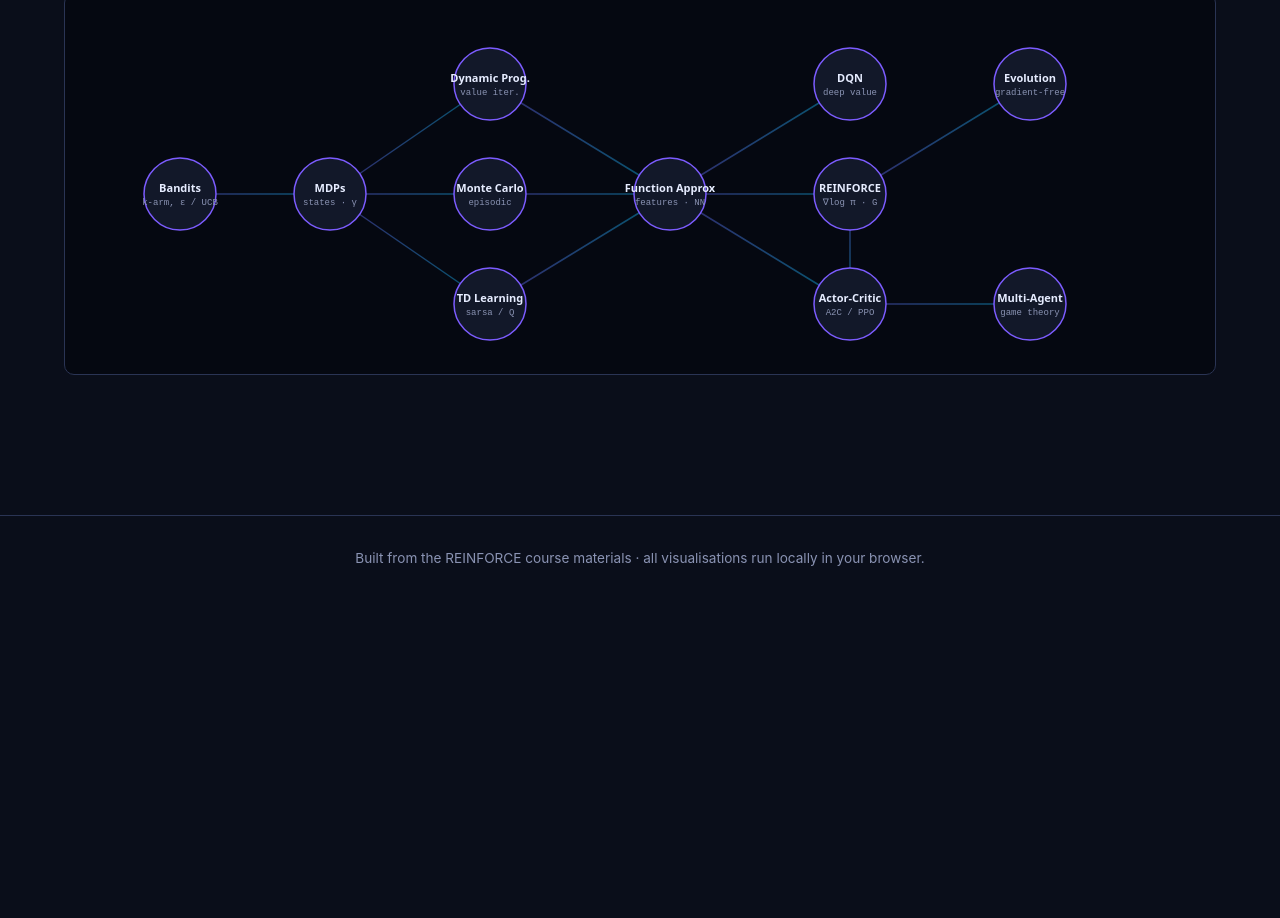
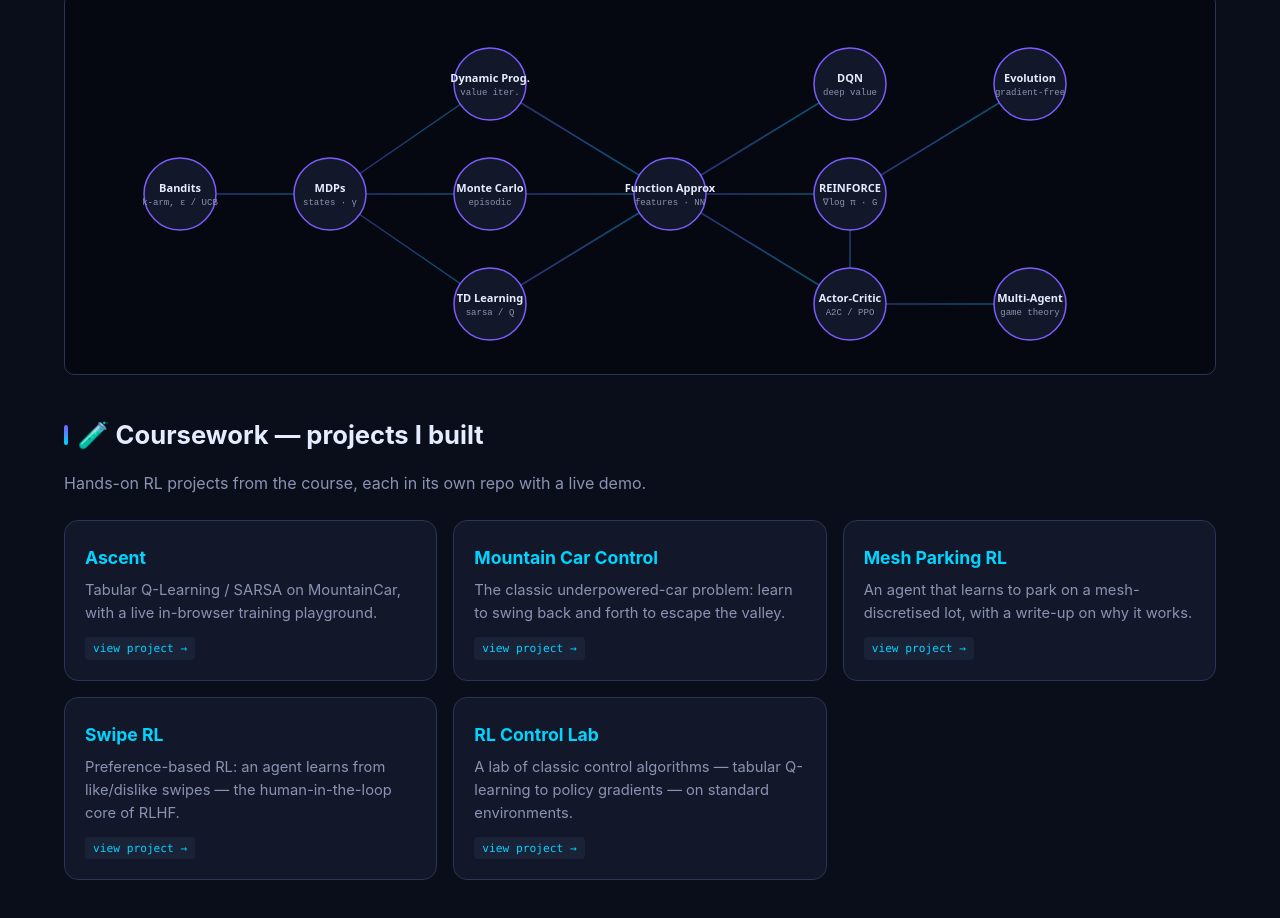
Before and after one commit to andreaisabelmontana/reinforce-interactive, a website: page index.html in a window 1280 px wide. Shown: the part 1802-2720 px from the top of the page. Before the commit the page ends 2403 px from the top, so only its background shows below. Drawn offline with Linux system fonts and the light colour scheme.

Commit message:
Add Coursework section linking course project repos; trim README

```diff
--- a/index.html
+++ b/index.html
@@ -22,6 +22,7 @@
   <a class="navlink" href="dqn.html">DQN</a>
   <a class="navlink" href="evolution.html">Evolution</a>
   <a class="navlink" href="multi-agent.html">Multi-Agent</a>
+  <a class="navlink" href="#coursework">Coursework</a>
 </nav>
 
 <main>
@@ -119,6 +120,45 @@
   <h2>Concept Map</h2>
   <div class="canvas-wrap"><canvas id="map" width="1100" height="380"></canvas></div>
 
+  <section id="coursework">
+    <h2>🧪 Coursework — projects I built</h2>
+    <p class="muted">Hands-on RL projects from the course, each in its own repo with a live demo.</p>
+
+    <div class="grid cards" style="margin-top:1.5rem">
+
+      <a href="https://andreaisabelmontana.github.io/ascent/" class="card" target="_blank" rel="noopener">
+        <h3>Ascent</h3>
+        <p>Tabular Q-Learning / SARSA on MountainCar, with a live in-browser training playground.</p>
+        <span class="tag">view project →</span>
+      </a>
+
+      <a href="https://andreaisabelmontana.github.io/mountain-car-control/" class="card" target="_blank" rel="noopener">
+        <h3>Mountain Car Control</h3>
+        <p>The classic underpowered-car problem: learn to swing back and forth to escape the valley.</p>
+        <span class="tag">view project →</span>
+      </a>
+
+      <a href="https://andreaisabelmontana.github.io/mesh-parking-rl/" class="card" target="_blank" rel="noopener">
+        <h3>Mesh Parking RL</h3>
+        <p>An agent that learns to park on a mesh-discretised lot, with a write-up on why it works.</p>
+        <span class="tag">view project →</span>
+      </a>
+
+      <a href="https://andreaisabelmontana.github.io/swipe-rl/" class="card" target="_blank" rel="noopener">
+        <h3>Swipe RL</h3>
+        <p>Preference-based RL: an agent learns from like/dislike swipes — the human-in-the-loop core of RLHF.</p>
+        <span class="tag">view project →</span>
+      </a>
+
+      <a href="https://andreaisabelmontana.github.io/rl-control-lab/" class="card" target="_blank" rel="noopener">
+        <h3>RL Control Lab</h3>
+        <p>A lab of classic control algorithms — tabular Q-learning to policy gradients — on standard environments.</p>
+        <span class="tag">view project →</span>
+      </a>
+
+    </div>
+  </section>
+
 </main>
 
 <footer>
```
Also changed, not shown: README.md.
